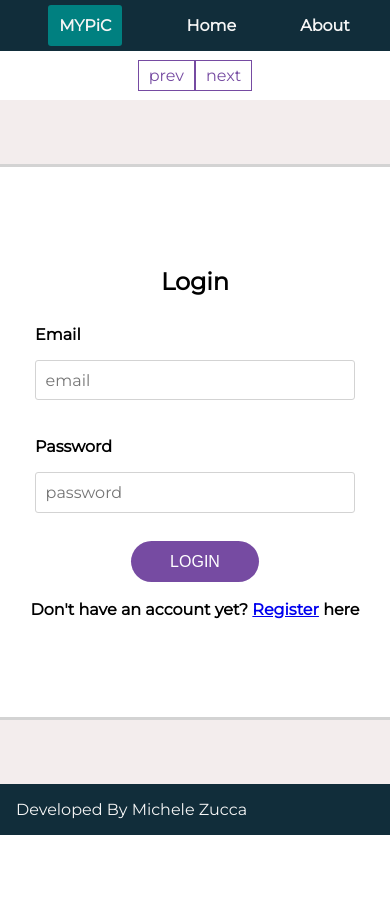
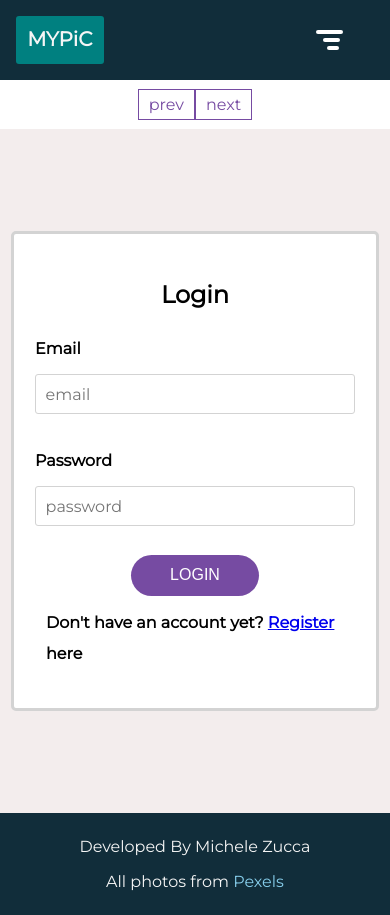
Before and after one commit to micahsuomi/MYPixx, a React (Create React App) app in the folder client/: page /login in a window 390 px wide. Before the commit the page ends 844 px from the top, so only its background shows below. Built offline with nearby package versions, Linux system fonts and the light colour scheme; no server answers.

Commit message:
created toggle bar for mobile and tablet navigation

```diff
--- a/client/src/assets/style/addphoto.css
+++ b/client/src/assets/style/addphoto.css
@@ -49,7 +49,7 @@ label {
 }
 
 .add-photo__form input {
-    width: 30rem;
+    width: 25rem;
     padding: .6rem;
     font-size: 16px;
     font-family: 'Montserrat';
@@ -95,7 +95,12 @@ textarea {
     transform: scale(1.1);
 }
 
+@media screen and (max-width: 768px) {
+    .add-photo__form {
+        width: 58vw;
 
+    }
+}
 
 @media screen and (max-width: 500px) {
 
--- a/client/src/assets/style/footer.css
+++ b/client/src/assets/style/footer.css
@@ -7,6 +7,27 @@
 
 }
 
-.app-author {
+.app-author,
+.app-pexels__link {
     color: whitesmoke;
 }
+
+.app-pexels__link a {
+    text-decoration: none;
+    color: skyblue;
+}
+
+@media screen and (max-width: 500px) {
+    .footer {
+        flex-direction: column;
+        justify-content: center;
+        align-items: center;
+
+    }
+    .app-author,
+    .app-pexels__link {
+    margin: .5rem;
+}
+
+
+}
--- a/client/src/assets/style/home.css
+++ b/client/src/assets/style/home.css
@@ -81,7 +81,7 @@
         width: 90vw;
     }
     .title {
-        font-size: 25px;
+        font-size: 43px;
         letter-spacing: .5rem;
 
 
@@ -89,5 +89,6 @@
 
     .subtitle {
         font-size: 14px;
+        text-align: center;
     }
 }
--- a/client/src/assets/style/login.css
+++ b/client/src/assets/style/login.css
@@ -5,6 +5,9 @@
     display: flex;
     justify-content: center;
     min-height: 81vh;
+    display: flex;
+    justify-content: center;
+    align-items: center;
 }
 
 .login-form {
@@ -91,9 +94,17 @@ textarea {
     transition: all .2s ease-in-out;
 }
 
-
+@media screen and (max-width: 850px) {
+    .login-form {
+        height: 27rem;
+    }
+}
 
 @media screen and (max-width: 500px) {
+    .login-form__container {
+        padding: 1rem 0;
+
+    }
 
     .add-photo__container {
         padding: 6rem 2rem;
@@ -101,7 +112,7 @@ textarea {
 
     }
 
-    .form {
+    .login-form {
         width: 23rem;
         height: 30rem;
     }
--- a/client/src/assets/style/navbar.css
+++ b/client/src/assets/style/navbar.css
@@ -9,8 +9,7 @@
 }
 
 
-.navbar-links__left,
-.navbar-links__right {
+.nav-list {
     display: flex;
     justify-content: center;
     align-items: center;
@@ -23,12 +22,23 @@
     border-radius: 3px;
     font-weight: 700;
 }
+
+.toggle-wrapper {
+    display: none;
+  }
+
+
 .navbar-link {
     text-decoration: none;
     margin: 2rem;
     color:  whitesmoke;
     font-weight: 700;
 
+
+}
+
+.register-login {
+    list-style: none;
 }
 
 .user-link {
@@ -64,14 +74,136 @@
     height: 100%;
 }
 
+@media screen and (max-width: 850px) {
+    .navbar {
+        position: relative;
+        padding: 1rem;
+        height: 5rem;
+      }
+
+      .hide-mobile {
+        display: none;
+      }
+
+      .show-mobile {
+        display: block;
+      }
+
+      .toggle-wrapper {
+        background-color: var(--primary-blue);
+        display: inline-block;
+        border-radius: 500px;
+        margin-top: -3px;
+        position: relative;
+        padding: 1px;
+        cursor: pointer;
+        z-index: 3;
+        margin-left: 37rem;
+      }
+
+      .toggle-bar {
+        width: 50px;
+        height: 50px;
+        position: relative;
+        display: flex;
+        flex-direction: column;
+        justify-content: center;
+        align-items: center;
+        z-index: 3;
+      }
+
+    .nav-list {
+      -webkit-clip-path: polygon(0 0, 0 0, 0 100%, 0% 100%);
+      clip-path: polygon(0 0, 0 0, 0 100%, 0% 100%);
+    }
+
+    .nav-list.open {
+      -webkit-clip-path: polygon(0 0, 100% 0, 100% 100%, 0% 100%);
+      clip-path: polygon(0 0, 100% 0, 100% 100%, 0% 100%);
+      flex-direction: column;
+      justify-content: center;
+      height: 102vh;
+      width: 102vw;
+      position: fixed;
+      top: -2%;
+      left: -2%;
+      padding: 0;
+      transition: all ease-in-out 0.1s;
+      opacity: 0.98;
+      background-color: rgb(17, 45, 58);
+      line-height: 1.3;
+      z-index: 2;
+      text-transform: uppercase;
+      color: white;
+      text-align: center;
+    }
+
+    .navbar-link,
+    .user-link {
+        font-size: 26px;
+        margin: 0;
+    }
+
+    .logo {
+        font-size: 20px;
+    }
+
+    .line {
+      position: absolute;
+      height: 4px;
+      background: white;
+      border-radius: 8px;
+    }
+    .top {
+      transition: all cubic-bezier(0.26, 0.1, 0.27, 1.55), 0.35s;
+      top: 31%;
+      width: 53%;
+    }
+
+    .middle {
+      transition: all cubic-bezier(0.26, 0.1, 0.27, 1.55), 0.35s;
+      top: 47%;
+      width: 35%;
+      margin-left: 4px;
+    }
+
+    .bottom {
+      transition: all cubic-bezier(0.26, 0.1, 0.27, 1.55), 0.35s;
+      top: 63%;
+      width: 23%;
+      margin-left: 7px;
+    }
+
+    .top.active {
+      transform: rotate(45deg);
+      top: 46%;
+      width: 53%;
+    }
+
+    .middle.active,
+    .bottom.active {
+      transform: rotate(-45deg);
+      top: 46%;
+      width: 53%;
+      margin-left: 0;
+    }
+  }
+
+
 @media screen and (max-width: 500px) {
+
+    .toggle-wrapper {
+        margin-left: 12.5rem;
+
+    }
     .navbar-links {
         flex-direction: column;
     }
 
-    .navbar-link {
-        margin-top: 1rem;
+}
+
+@media screen and (max-width: 320px) {
+    .nav-list.open {
+      top: -3%;
     }
-
-
-}
+  }
--- a/client/src/components/Footer.js
+++ b/client/src/components/Footer.js
@@ -4,9 +4,8 @@ import '../assets/style/footer.css';
 const Footer = () => {
     return (
         <div className="footer">
-            <div>
                 <p className="app-author">Developed By Michele Zucca</p>
-            </div>
+                <p className="app-pexels__link">All photos from <a href="https://www.pexels.com/">Pexels</a></p>
         </div>
     )
 }
--- a/client/src/components/Home.js
+++ b/client/src/components/Home.js
@@ -7,7 +7,7 @@ const Home = () => {
         <div className="home-container">
             <div className="home-wrapper">
                     <h1 className="title">MYP<span className="lowercase">i</span>C</h1>
-                        <h3 className="subtitle">A Photo Gallery built with MERN Stack</h3>
+                        <h3 className="subtitle">A MERN Stack Social Photo Gallery App</h3>
                             <NavLink to="/photos" className="nav-gallery__link">
                                     View Gallery
                             </NavLink>
--- a/client/src/components/Navbar.js
+++ b/client/src/components/Navbar.js
@@ -1,57 +1,90 @@
-import React from 'react';
+import React, { useState } from 'react';
 import { NavLink } from 'react-router-dom';
 import '../assets/style/navbar.css'
 
 
 const Navbar = (props) => {
-    let { isAuthenticated, user, isLoading } = props
+    let { isAuthenticated, user, isLoading } = props;
+    const  [ isClicked, setState ] = useState(false);
+
+    let navList = ['nav-list']
+    let navListOpen = ['nav-list open']
+
+    let lineClassOne = ['line top']
+    let lineClassOneActive = ['line top active']
+
+    let lineClassTwo = ['line middle']
+    let lineClassTwoActive = ['line middle active']
+
+    let lineClassThree = ['line bottom']
+    let lineClassThreeActive = ['line bottom active']
+    const toggle = () => {
+        setState(!isClicked);
+        console.log(setState)
+    }
+
+
     // console.log(isAuthenticated, user, isLoading)
     return (
         <div className="navbar">
-        <div className="navbar-left">
-            <ul className="navbar-links__left">
-            <li>
-            <NavLink exact to="/"
+         <NavLink exact to="/"
                 className="navbar-link logo">
                 {/* <i className="fas fa-camera fa-2x"></i> */}
                 MYPiC
                 </NavLink>
-            </li>
-            <li>
+                <div className="toggle-wrapper">
+                  <div
+                    className="toggle-bar"
+                    onClick={toggle}
+                    style={
+                    isClicked ? borderToggleBarClicked : borderToggleBarUnclicked
+                    }
+                >
+                    <span
+                    className={isClicked ? lineClassOneActive : lineClassOne}
+                    ></span>
+                    <span
+                    className={isClicked ? lineClassTwoActive : lineClassTwo}
+                    ></span>
+                    <span
+                    className={isClicked ? lineClassThreeActive : lineClassThree}
+                    ></span>
+                </div>
+                </div>
+            <ul className={isClicked ? navListOpen : navList}>
+
+            <li className="navbar-link">
                 <NavLink exact to="/"
                 className="navbar-link"
-                activeStyle={{color: 'var(--secondary)'}}>
+                activeStyle={{color: 'var(--secondary)'}}
+                onClick={toggle}>
                 Home
                 </NavLink>
           </li>
             <li>
             <NavLink to ="/about"
             className="navbar-link"
-            activeStyle={{color: 'var(--secondary)'}}>
+            activeStyle={{color: 'var(--secondary)'}}
+            onClick={toggle}>
             About
         </NavLink>
     </li>
     <li>
-    <NavLink to="/photos" className="navbar-link" activeStyle={{color: 'var(--secondary)'}}>
-        Photos
-    </NavLink>
+        <NavLink to="/photos"
+        className="navbar-link"
+        activeStyle={{color: 'var(--secondary)'}}
+        onClick={toggle}>
+            Photos
+        </NavLink>
     </li>
-
-            </ul>
-
-        </div>
-        <div className="navbar-right">
-        <ul className="navbar-links__right">
-
-
-{
+    {
     isAuthenticated && user && isLoading ?
 
     <li>
-
         <NavLink to={`/user/${user._id}`}
         className="user-link"
-        activeStyle={{color: 'var(--secondary)'}}>
+        activeStyle={{color: 'var(--secondary)'}}
+        onClick={toggle}>
          {` ${user.name}`}
          <div className="nav-user-image-container">
 
@@ -75,21 +108,30 @@ const Navbar = (props) => {
             {
             !isLoading
             ?
-            <div>
+            <ul className="register-login">
+                <li>
             <NavLink to="/register"
             className="navbar-link"
-            activeStyle={{color: 'var(--secondary)'}}>
+            activeStyle={{color: 'var(--secondary)'}}
+            onClick={toggle}>
                 Register
             </NavLink>
+            </li>
+            <li>
             <NavLink to="/login"
             className="navbar-link"
-            activeStyle={{color: 'var(--secondary)'}}>
+            activeStyle={{color: 'var(--secondary)'}}
+            onClick={toggle}>
                 Login
             </NavLink>
-            </div>
+            </li>
+            </ul>
 
             :
-            <NavLink to="#" className="navbar-link" onClick={props.logout}>
+            <NavLink to="#"
+            className="navbar-link"
+            onClick={props.logout}
+            onClick={toggle}>
             Logout
             </NavLink>
             }
@@ -97,11 +139,21 @@ const Navbar = (props) => {
 
 
 
+
             </ul>
+
         </div>
 
-</div>
     )
 }
 
+const borderToggleBarClicked = {
+    border: '1px solid white',
+    borderRadius: '500px',
+  }
+
+  const borderToggleBarUnclicked = {
+    border: 'none',
+  }
+
 export default Navbar;
--- a/client/src/components/Register.js
+++ b/client/src/components/Register.js
@@ -45,8 +45,6 @@ class Register extends Component {
 
                     <form onSubmit={this.handleSubmit} className="register-form">
                         <h2>Register</h2>
-
-
                         <p className="warning-msg">{this.props.msg}</p>
 
                             <div className="input-topics">
--- a/client/src/components/ViewPhoto.js
+++ b/client/src/components/ViewPhoto.js
@@ -24,7 +24,7 @@ const ViewPhoto = (props) => {
     })
 
     return (
-        <div className="viewphoto-big__container animate-modal">
+        <div className="viewphoto-big__container">
             <div className="viewphoto-exit__header">
             <NavLink to="/photos" className="back-to-photos__view-link grow">
                 <i className="fas fa-times fa-2x"></i>
```
Also changed, not shown: client/src/assets/style/register.css (+5 -5 lines), 1 other file (tests, documents, lock files or other folders).
